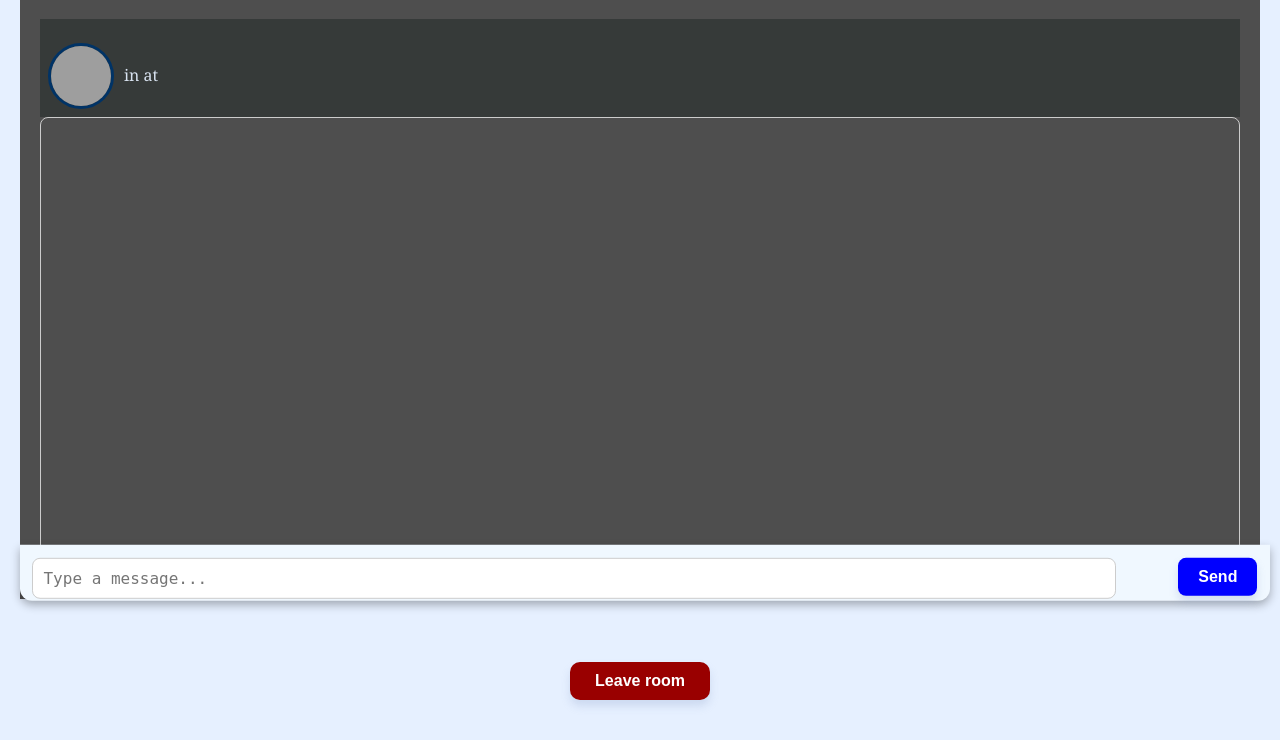
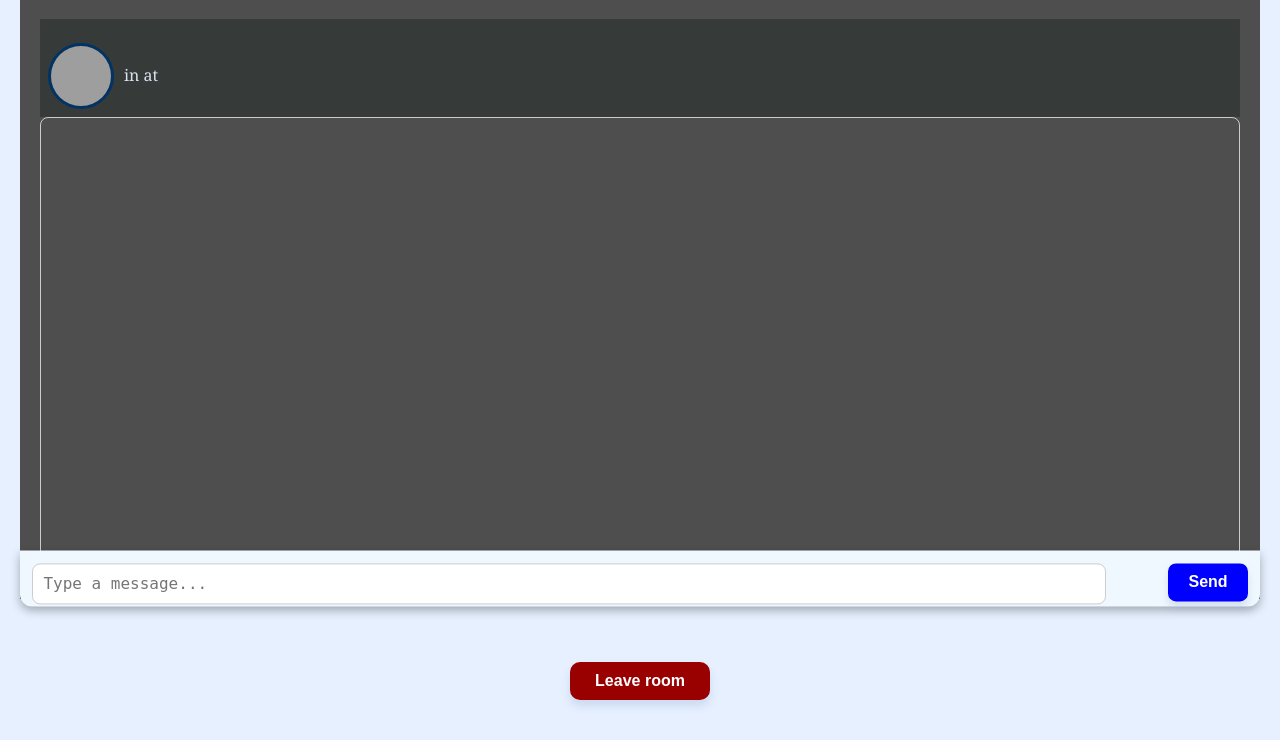
Before and after one commit to Mini-IT-Project/2520-CSP1123-TC1L-G-09, a Flask app: template src/templates/chat_room.html in a window 1280 px wide. Shown: the part 146-886 px from the top of the page. Run offline with Flask 3, Linux system fonts and the light colour scheme; the template is opened without the code that fills it, so the values that code supplies are empty; some libraries are stand-ins or nearby versions; grey boxes are pictures that could not be loaded.

Commit message:
beauty chat_room

```diff
--- a/src/templates/chat_room.html
+++ b/src/templates/chat_room.html
@@ -39,7 +39,7 @@
                 <div id="chat-box" style="overflow-y: auto; height: 55vh; border: 1px solid #ccc; border-radius: 8px; padding: 10px; color: aliceblue; display: flex; flex-direction: column;">
                 </div>
             </div>
-            <div style="position: absolute; bottom: 0; left: 20px;right: 20px; width: 97.65%; transform: translateY(-95%); background-color: aliceblue; border-radius: 0px 0px 12px 12px; box-shadow: 0 4px 10px rgba(0, 0, 0, 0.3); height: 7vh; display: flex; justify-content: center; align-items: center;">
+            <div style="position: absolute; bottom: 0;left: 20px; right: 20px; transform: translateY(-85%); background-color: aliceblue; border-radius: 0px 0px 12px 12px; box-shadow: 0 4px 10px rgba(0, 0, 0, 0.3); height: 7vh; display: flex; justify-content: center; align-items: center;">
                 <textarea id="messageInput" placeholder="Type a message..." rows="1" style="flex: 1; padding: 10px; border-radius: 8px; border: 1px solid #ccc; resize: none; margin-left: 1%; margin-right: 5%;"></textarea>
                 <button id="sendButton" style="padding: 10px 20px; border-radius: 8px; background: blue; color: white; margin-right: 1%;" type="button">Send</button>
             </div>
```
